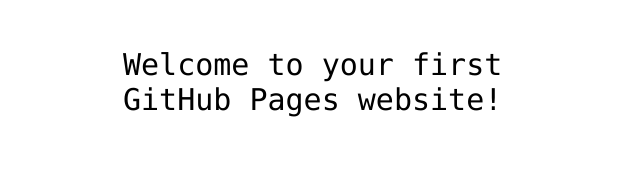
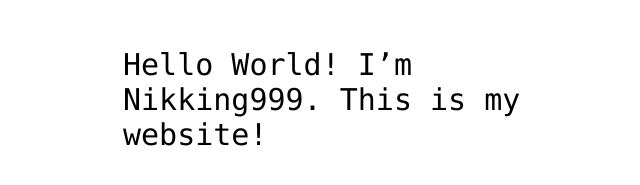
Before and after one commit to Nikking999/Nikking999.github.io, a plain HTML site: page index.html in a window 1280 px wide. Shown: the part 341-526 px from the top of the page, without its empty margins (317-957 px from the left). Drawn offline with Linux system fonts and the light colour scheme.

Commit message:
Update index.html

```diff
--- a/index.html
+++ b/index.html
@@ -11,8 +11,7 @@
 
 <img src="https://octodex.github.com/images/daftpunktocat-thomas.gif" id="octocat" alt="octocat-gif" />
 
-<!-- Change this code here by copy and pasting your template on line 15 -->
-<p>Welcome to your first GitHub Pages website!</p>
 
+<p>Hello World! I’m Nikking999. This is my website!</p>
 </body>
 </html>
```
